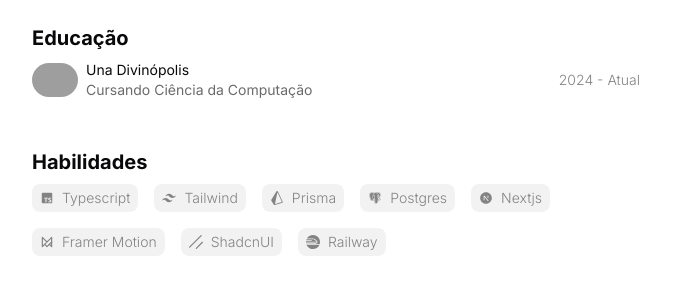
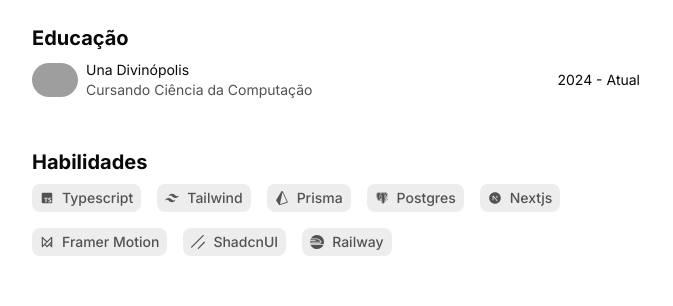
Before and after one commit to Cassiollopes/portfolio, a Next.js app: page / in a window 1280 px wide. Shown: the part 332-638 px from the top of the page, without its empty margins (304-977 px from the left). Built offline with nearby package versions, Linux system fonts and the light colour scheme; grey boxes are pictures that could not be loaded.

Commit message:
modified:   src/app/page.tsx

```diff
--- a/src/app/page.tsx
+++ b/src/app/page.tsx
@@ -70,12 +70,12 @@
             />
             <div className="flex flex-col text-sm justify-center h-full">
               <p>Una Divinópolis</p>
-              <p className="opacity-60 truncate">
+              <p className="opacity-70 truncate">
                 Cursando Ciência da Computação
               </p>
             </div>
           </div>
-          <p className="opacity-50 text-sm font-light whitespace-nowrap">
+          <p className="text-sm whitespace-nowrap">
             2024 - Atual
           </p>
         </Link>
@@ -86,10 +86,10 @@
           {skills.map((skill, i) => (
             <div
               key={i}
-              className="flex gap-2 items-center opacity-50 text-sm bg-black/10 dark:bg-white/5 p-1 px-2 rounded-lg font-light"
+              className="flex gap-2 items-center opacity-70 text-sm bg-black/10 dark:bg-white/5 p-1 px-2 rounded-lg font-medium"
             >
               {skill.icon}
-              <p>{skill.name}</p>
+              {skill.name}
             </div>
           ))}
         </div>
```
